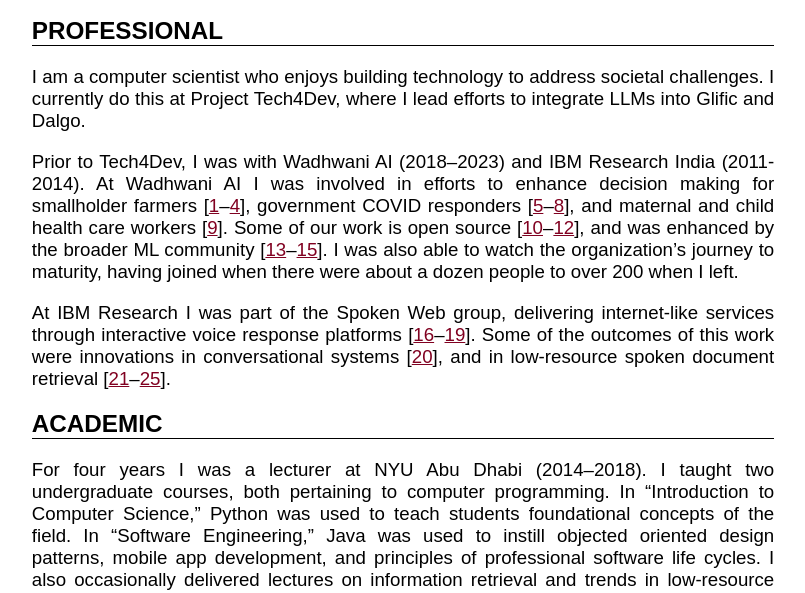
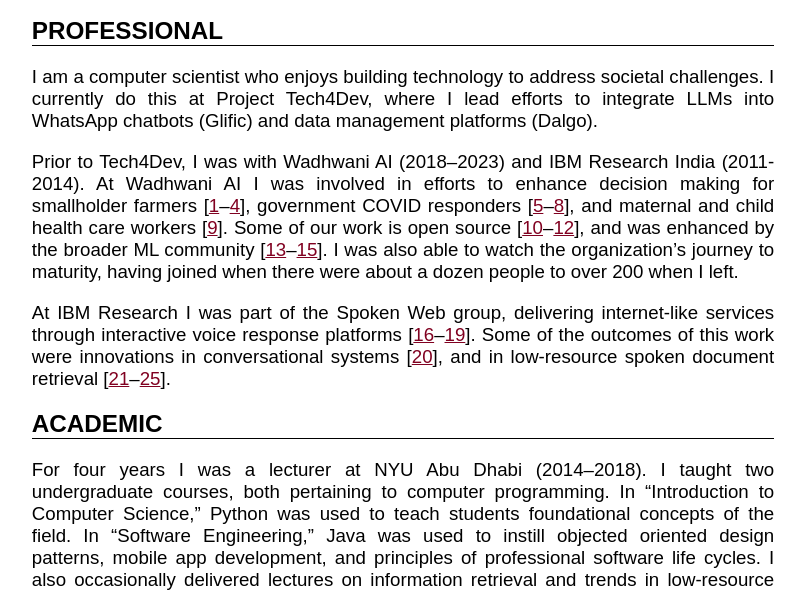
Before and after one commit to jerome-white/jerome-white.github.io, a plain HTML site: page index.html in a window 1280 px wide. Shown: the part 203-796 px from the top of the page, without its empty margins (237-1042 px from the left). Drawn offline with Linux system fonts and the light colour scheme.

Commit message:
Contextualize Glific and Dalgo

```diff
--- a/index.html
+++ b/index.html
@@ -52,7 +52,8 @@ href="https://www.linkedin.com/in/jerome-white/">LinkedIn</a></p>
 <h2 id="professional">Professional</h2>
 <p>I am a computer scientist who enjoys building technology to address
 societal challenges. I currently do this at Project Tech4Dev, where I
-lead efforts to integrate LLMs into Glific and Dalgo.</p>
+lead efforts to integrate LLMs into WhatsApp chatbots (Glific) and data
+management platforms (Dalgo).</p>
 <p>Prior to Tech4Dev, I was with Wadhwani AI (2018–2023) and IBM
 Research India (2011-2014). At Wadhwani AI I was involved in efforts to
 enhance decision making for smallholder farmers <span class="citation"
```
